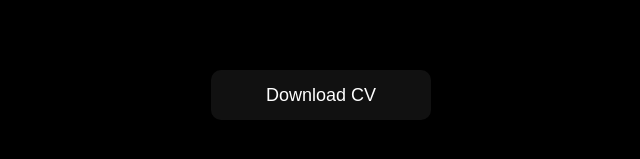
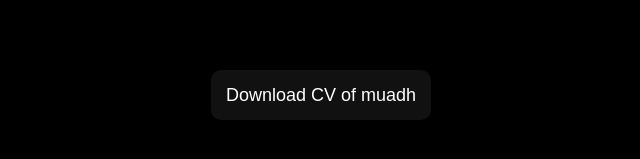
Before and after one commit to MuadhAli/muadh_portfolio, a plain HTML site: page demo.html in a window 1280 px wide. Shown: the part 305-464 px from the top of the page, without its empty margins (319-959 px from the left). Drawn offline with Linux system fonts and the light colour scheme.

Commit message:
updated the code

```diff
--- a/demo.html
+++ b/demo.html
@@ -80,7 +80,7 @@
 
 <body>
     <a id="pdfButton" href="./muadh2.pdf" download>
-        <button class="glow-on-hover" type="button" onclick="simulateDownload()">Download CV</button>
+        <button class="glow-on-hover" type="button" onclick="simulateDownload()">Download CV of muadh</button>
     </a>
 </body>
 
```
